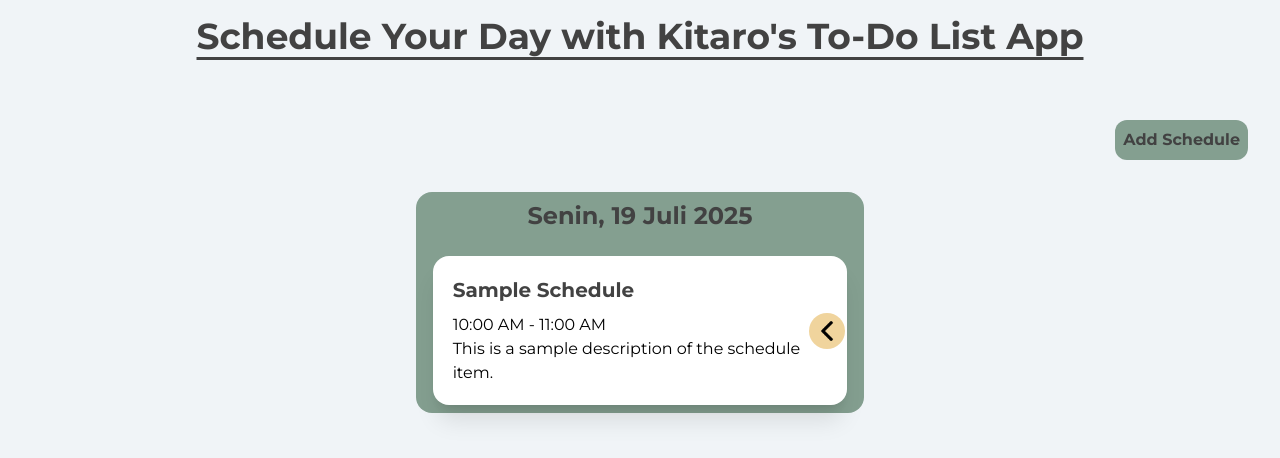
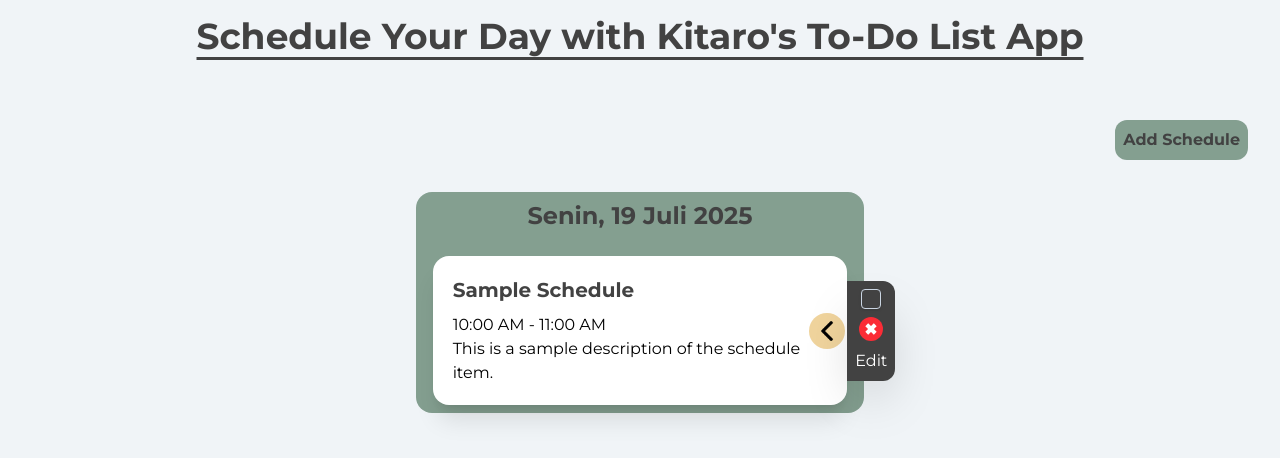
Before and after one commit to kitarobenaya/todolistappV2, a React (Vite) app: page / in a window 1280 px wide. Both pictures are taken after a click on the element 827 px from the left and 330 px from the top of the page. Shown: the top 458 px of the page. Built offline with nearby package versions, Linux system fonts and the light colour scheme; a web font is replaced by a local one.

Commit message:
menambahkan sidebar control untuk task yang ada

```diff
--- a/src/App.jsx
+++ b/src/App.jsx
@@ -2,7 +2,6 @@ import { useState } from "react";
 import RightArrow from './assets/img/right-arrow.png';
 import LeftArrow from './assets/img/left-arrow.png';
 import "./App.css";
-
 
 export default function App() {
   const [click, setClick] = useState(false);
@@ -31,7 +30,30 @@ export default function App() {
             <h1 className="text-center font-bold font-[Montserrat] text-2xl text-text-primary">
               Senin, 19 Juli 2025
             </h1>
-            <article className="schedule-card bg-white w-[96%] h-fit p-1 rounded-2xl shadow-xl flex justify-between items-center relative">
+            <article className="schedule-card bg-white w-[96%] h-fit p-1 rounded-2xl shadow-xl flex justify-center items-center relative">
+
+                {click && (
+                  <aside className="schedule-actions flex justify-center items-center flex-col gap-2 bg-text-primary p-2 rounded-br-xl rounded-tr-xl absolute right-[-3rem] z-20 shadow-2xl">
+                    <div class="inline-flex items-center">
+                      <label class="flex items-center cursor-pointer relative">
+                        <input type="checkbox" class="peer h-5 w-5 cursor-pointer transition-all appearance-none rounded shadow hover:shadow-md border border-slate-300 checked:bg-green-500 checked:border-green-500" id="check" />
+                        <span class="absolute text-white opacity-0 peer-checked:opacity-100 top-1/2 left-1/2 transform -translate-x-1/2 -translate-y-1/2 pointer-events-none">
+                          <svg xmlns="http://www.w3.org/2000/svg" class="h-3.5 w-3.5" viewBox="0 0 20 20" fill="currentColor" stroke="currentColor" stroke-width="1">
+                            <path fill-rule="evenodd" d="M16.707 5.293a1 1 0 010 1.414l-8 8a1 1 0 01-1.414 0l-4-4a1 1 0 011.414-1.414L8 12.586l7.293-7.293a1 1 0 011.414 0z" clip-rule="evenodd"></path>
+                          </svg>
+                        </span>
+                      </label>
+                    </div>
+                    <button type="button" className="delete-button size-[24px] p-2 rounded-full bg-red-500 hover:bg-red-700 transition-colors duration-300 ease-in-out relative flex justify-center items-center hover:cursor-pointer">
+                      <div className="line1 w-3 h-[4px] bg-white rotate-45 absolute "></div>
+                      <div className="line1 w-3 h-[4px] bg-white rotate-[-45deg] absolute"></div>
+                    </button>
+                    <button className="edit-button font-[Montserrat] text-white hover:underline hover:cursor-pointer">
+                      Edit
+                    </button>
+                  </aside>
+                )}
+
               <div className="schedule-content p-4">
                 <header>
                   <h2 className="schedule-title font-[Montserrat] font-bold text-xl text-text-primary mb-2">
@@ -45,13 +67,16 @@ export default function App() {
                   This is a sample description of the schedule item.
                 </p>
               </div>
-              <div className="schedule-control flex items-center size-fit rounded-full bg-button-accent p-2 hover:cursor-pointer hover:bg-[#45505A] absolute right-0.5 z-10" onClick={() => setClick(!click)}>
+
+              <div className="schedule-control flex items-center size-fit rounded-full bg-button-accent p-2 hover:cursor-pointer hover:bg-[#F4E2BB] transition-colors duration-500 ease-in-out absolute right-0.5 z-10" onClick={() => setClick(!click)}>
                 <img src={click ? LeftArrow : RightArrow} alt="" className="size-5 select-none z-0" />
               </div>
+
             </article>
           </article>
         </section>
       </main>
+
     </>
   );
 }
```
